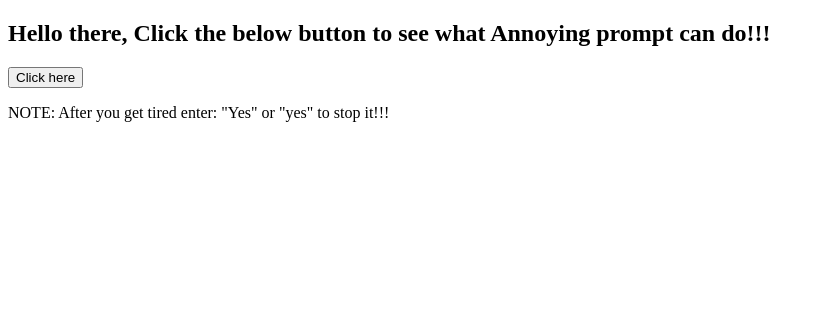
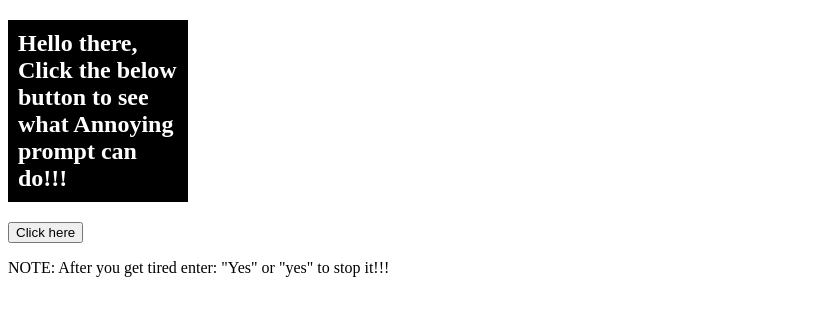
Before and after one commit to sherkhanhosting/Annoying_Question.github.io, a plain HTML site: page index.html in a window 1280 px wide. Shown: the whole page, without its empty margins (0-824 px from the left). Drawn offline with Linux system fonts and the light colour scheme.

Commit message:
Update index.html

```diff
--- a/index.html
+++ b/index.html
@@ -4,6 +4,14 @@
     <meta charset="UTF-8">
     <meta name="viewport" content="width=device-width, initial-scale=1.0">
     <title>Annoying_prompt</title>
+    <style>
+        h2{
+            background-color: black;
+            color: white;
+            padding: 10px;
+            width: 10rem;
+        }
+    </style>
 </head>
 <body>
     <h2>Hello there, Click the below button to see what Annoying prompt can do!!!</h2>
```
